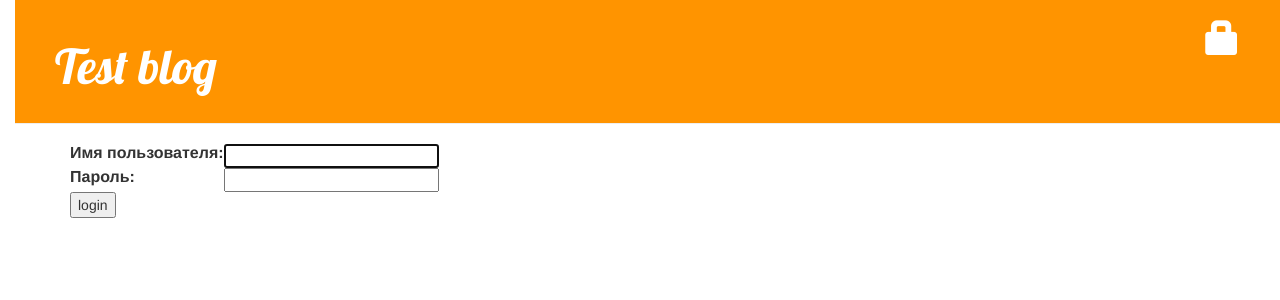
After one commit to AvRack/djangogilrs, a Django app: page /accounts/login/ in a window 1280 px wide. The commit adds this page. Shown: the top 300 px of the page. Run offline with Django 3.2, Linux system fonts and the light colour scheme; some libraries are stand-ins or nearby versions.

```diff
--- a/blog/templates/blog/base.html
+++ b/blog/templates/blog/base.html
@@ -12,6 +12,9 @@
             {% if user.is_authenticated %}
                 <a href="{% url 'post_new' %}" class="top-menu"><span class="glyphicon glyphicon-plus"></span></a>
                 <a href="{% url 'post_draft_list' %}" class="top-menu"><span class="glyphicon glyphicon-edit"></span></a>
+                <p class="top-menu">Hello {{ user.username }} <small>(<a href="{% url 'logout' %}">Log out</a>)</small></p>
+            {% else %}
+                <a href="{% url 'login' %}" class="top-menu"><span class="glyphicon glyphicon-lock"></span></a>
             {% endif %}
             <h1><a href="/">Test blog</a></h1>
         </div>
--- /dev/null
+++ b/blog/templates/registration/login.html
@@ -0,0 +1,24 @@
+{% extends "blog/base.html" %}
+
+{% block content %}
+    {% if form.errors %}
+        <p>Your username and password didn't match. Please try again.</p>
+    {% endif %}
+
+    <form method="post" action="{% url 'login' %}">
+    {% csrf_token %}
+        <table>
+        <tr>
+            <td>{{ form.username.label_tag }}</td>
+            <td>{{ form.username }}</td>
+        </tr>
+        <tr>
+            <td>{{ form.password.label_tag }}</td>
+            <td>{{ form.password }}</td>
+        </tr>
+        </table>
+
+        <input type="submit" value="login" />
+        <input type="hidden" name="next" value="{{ next }}" />
+    </form>
+{% endblock %}
--- a/blog/views.py
+++ b/blog/views.py
@@ -1,5 +1,6 @@
 from django.shortcuts import render, get_object_or_404, redirect
 from django.utils import timezone
+from django.contrib.auth.decorators import login_required
 from .models import Post
 from .forms import PostForm
 
@@ -13,6 +14,7 @@ def post_detail(request, pk):
     post = get_object_or_404(Post, pk=pk)
     return render(request, 'blog/post_detail.html', {'post': post})
 
+@login_required
 def post_new(request):
     if request.method == "POST":
         form = PostForm(request.POST)
@@ -26,6 +28,7 @@ def post_new(request):
         form = PostForm()
     return render(request, 'blog/post_edit.html', {'form': form})
 
+@login_required
 def post_edit(request, pk):
     post = get_object_or_404(Post, pk=pk)
     if request.method == "POST":
@@ -40,15 +43,18 @@ def post_edit(request, pk):
         form = PostForm(instance=post)
     return render(request, 'blog/post_edit.html', {'form': form})
 
+@login_required
 def post_draft_list(request):
     posts = Post.objects.filter(published_date__isnull=True).order_by('created_date')
     return render(request, 'blog/post_draft_list.html', {'posts': posts})
 
+@login_required
 def post_publish(request, pk):
     post = get_object_or_404(Post, pk=pk)
     post.publish()
     return redirect('post_detail', pk=pk)
 
+@login_required
 def post_remove(request, pk):
     post = get_object_or_404(Post, pk=pk)
     post.delete()
--- a/mysite/settings.py
+++ b/mysite/settings.py
@@ -51,6 +51,8 @@ MIDDLEWARE = [
 ]
 
 ROOT_URLCONF = 'mysite.urls'
+
+LOGIN_REDIRECT_URL = '/'
 
 TEMPLATES = [
     {
--- a/mysite/urls.py
+++ b/mysite/urls.py
@@ -15,8 +15,11 @@ Including another URLconf
 """
 from django.contrib import admin
 from django.urls import path, include
+from django.contrib.auth import views
 
 urlpatterns = [
     path('admin/', admin.site.urls),
+    path('accounts/login/', views.LoginView.as_view(), name='login'),
+    path('accounts/logout/', views.LogoutView.as_view(next_page='/'), name='logout'),
     path('', include('blog.urls')),
 ]
```
